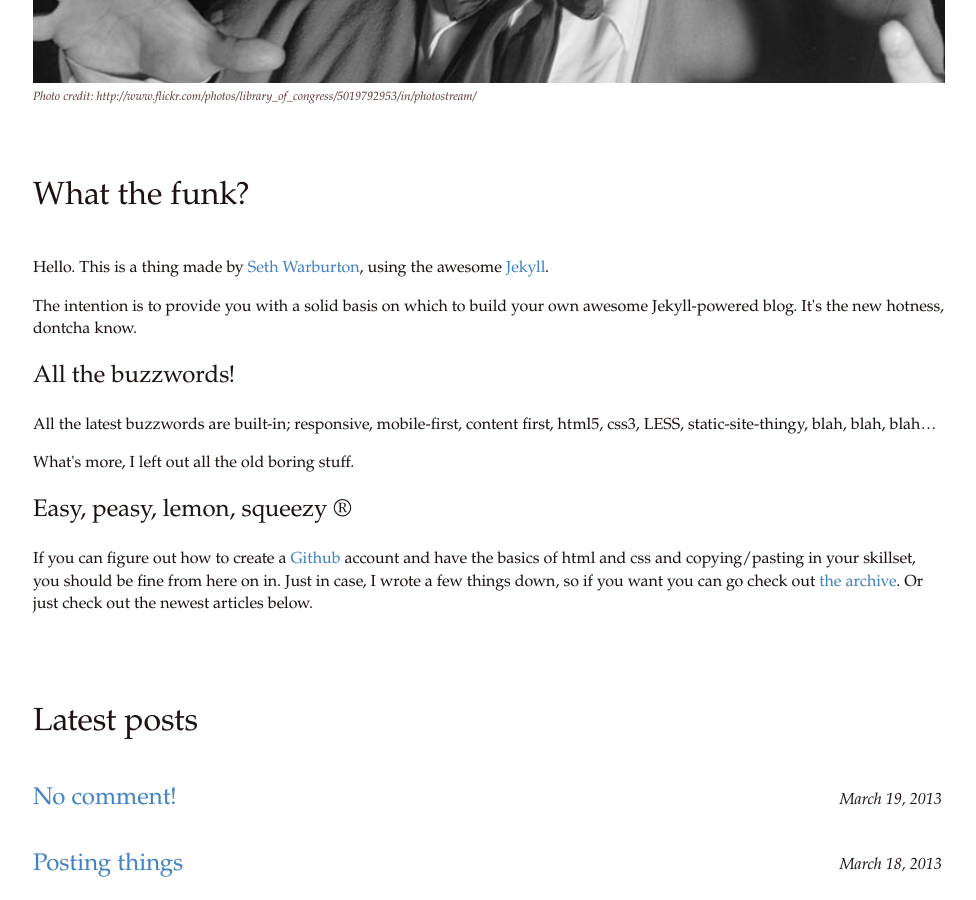
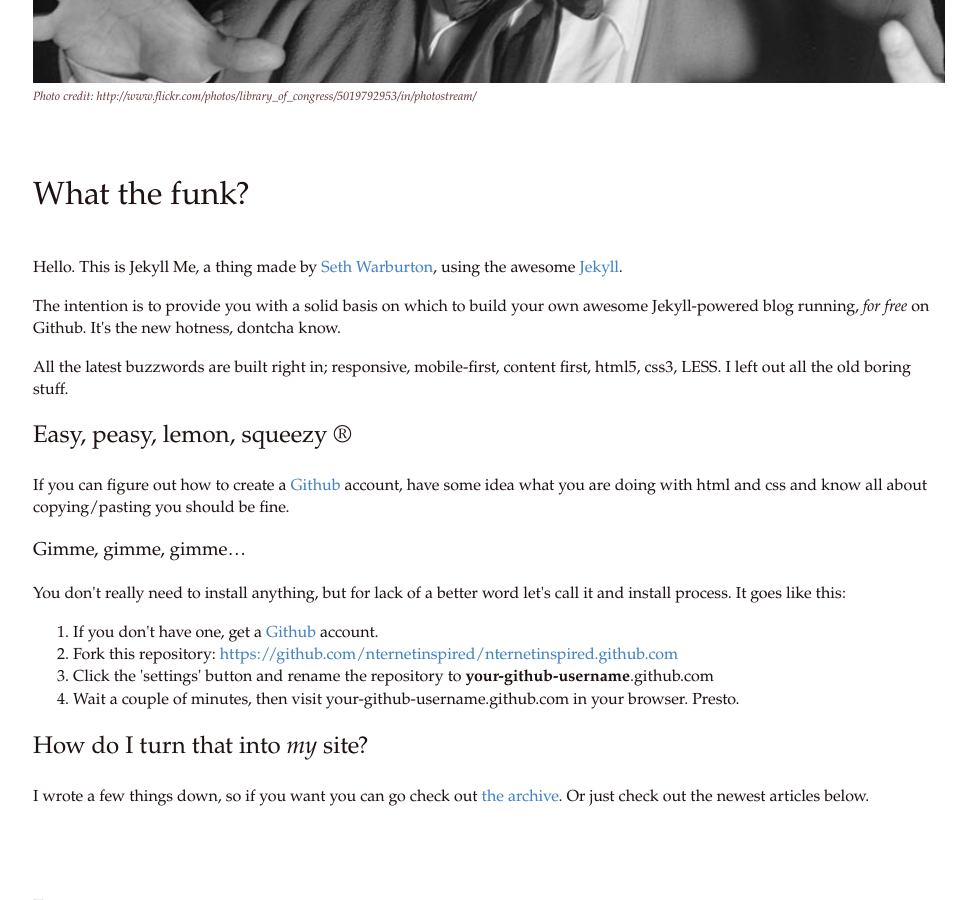
Before and after one commit to toretto/nternetinspired.github.com, a Jekyll site: the page built from index.html, in a window 1280 px wide and 900 px high, scrolled down 626 px. Shown: the whole window, without its empty margins (151-1127 px from the left). Built offline with Jekyll 4.4.1, drawn with Linux system fonts in a browser that asks for light colours.

Commit message:
install process
adds a basic install description to the homepage

Signed-off-by: Seth <seth@internet-inspired.com>

```diff
--- a/index.html
+++ b/index.html
@@ -14,13 +14,21 @@ description: Jekyll Me is a Jekyll starter template built by Seth Warburton of i
 <section>
     <article>
         <header><h1>What the funk?</h1></header>
-        <p>Hello. This is a thing made by <a href="http://twitter.com/nternetinspired">Seth Warburton</a>, using the awesome <a href="http://jekyllrb.com/">Jekyll</a>.</p>
-        <p>The intention is to provide you with a solid basis on which to build your own awesome Jekyll-powered blog. It's the new hotness, dontcha know.</p>
-        <h2>All the buzzwords!</h2>
-        <p>All the latest buzzwords are built-in; responsive, mobile-first, content first, html5, css3, LESS, static-site-thingy, blah, blah, blah…</p>
-        <p>What's more, I left out all the old boring stuff.</p>
+        <p>Hello. This is Jekyll Me, a thing made by <a href="http://twitter.com/nternetinspired">Seth Warburton</a>, using the awesome <a href="http://jekyllrb.com/">Jekyll</a>.</p>
+        <p>The intention is to provide you with a solid basis on which to build your own awesome Jekyll-powered blog running, <em>for free</em> on Github. It's the new hotness, dontcha know.</p>
+        <p>All the latest buzzwords are built right in; responsive, mobile-first, content first, html5, css3, LESS. I left out all the old boring stuff.</p>
         <h2>Easy, peasy, lemon, squeezy &reg;</h2>
-        <p>If you can figure out how to create a <a href="https://github.com/">Github</a> account and have the basics of html and css and copying/pasting in your skillset, you should be fine from here on in. Just in case, I wrote a few things down, so if you want you can go check out <a href="/archive.html">the archive</a>. Or just check out the newest articles below.</p>
+        <p>If you can figure out how to create a <a href="https://github.com/">Github</a> account, have some idea what you are doing with html and css and know all about copying/pasting you should be fine.</p>
+        <h3>Gimme, gimme, gimme…</h3>
+        <p>You don't really need to install anything, but for lack of a better word let's call it and install process. It goes like this:</p>
+        <ol>
+            <li>If you don't have one, get a <a href="https://github.com/">Github</a> account.</li>
+            <li>Fork this repository: <a href="https://github.com/nternetinspired/nternetinspired.github.com/">https://github.com/nternetinspired/nternetinspired.github.com</a></li>
+            <li>Click the 'settings' button and rename the repository to <strong>your-github-username</strong>.github.com</li>
+            <li>Wait a couple of minutes, then visit your-github-username.github.com in your browser. Presto.
+        </ol>
+        <h2>How do I turn that into <em>my</em> site?</h2>
+        <p>I wrote a few things down, so if you want you can go check out <a href="/archive.html">the archive</a>. Or just check out the newest articles below.</p>
     </article>
 </section>
 <section>
```
